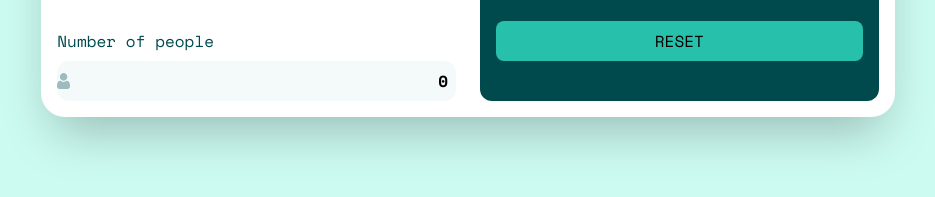
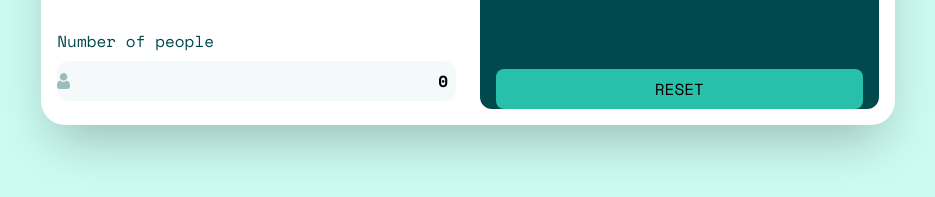
Before and after one commit to Temi-Dire/SPLIT-CALCULATOR, a website: page index.html in a window 1280 px wide. Shown: the part 375-572 px from the top of the page, without its empty margins (172-1107 px from the left). Drawn offline with nearby package versions, Linux system fonts and the light colour scheme.

Commit message:
add tailwind config script to html

```diff
--- a/index.html
+++ b/index.html
@@ -8,6 +8,38 @@
     <link href="/dist/output.css" rel="stylesheet" />
     <link rel="stylesheet" href="src/styles.css">
     <script src="https://cdn.tailwindcss.com"></script>
+    <script>
+        tailwind.config = {
+            theme: {
+                extend: {
+                    fontFamily: {
+                        spaceMono: ["Space Mono", "monospace"],
+                    },
+                    colors: {
+                        darkGreen: "hsl(183, 100%, 15%)",
+                        grayishCyan: "hsl(189, 41%, 97%)",
+                        darkCyan: "hsl(186, 14%, 43%)",
+                        cyanGray: "hsl(184, 14%, 56%)",
+                        strongCyan: "hsl(172, 67%, 45%)",
+                    },
+                    spacing: {
+                        13: "3.25rem",
+                        15: "3.75rem",
+                        18: "5rem",
+                        20: "8rem",
+                        128: "32rem",
+                        144: "36rem",
+                    },
+                    fontSize: {
+                        "10xl": "30px",
+                    },
+                    boxShadow: {
+                        "3xl": "0px 0px 18px -10px hsl(186, 14%, 43%)",
+                    },
+                }
+            }
+        }
+    </script>
   </head>
   <body class="bg-teal-100 font-spaceMono lg:flex flex-col justify-center items-center lg:pt-13">
     <h1 class="text-center mt-5 text-4xl text-darkGreen tracking-wider">SLICK-SPLIT</h1>
```
